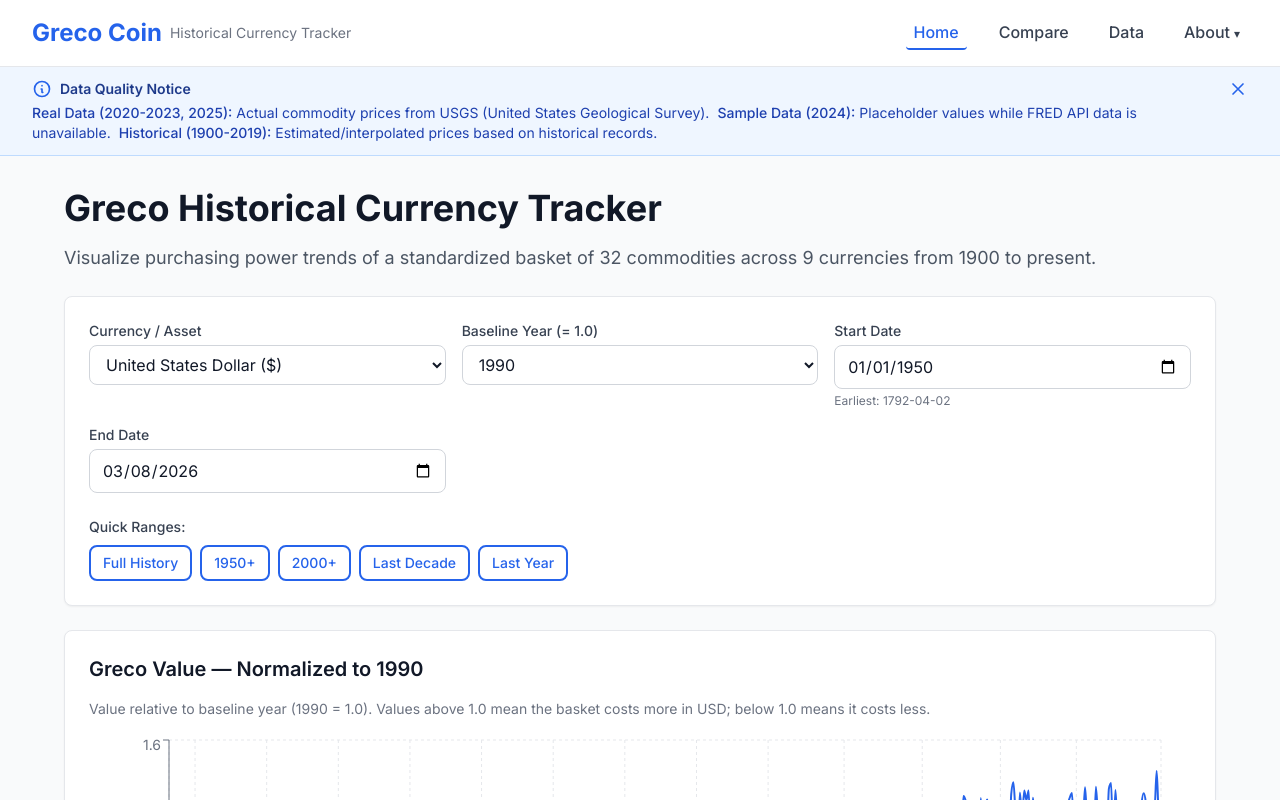
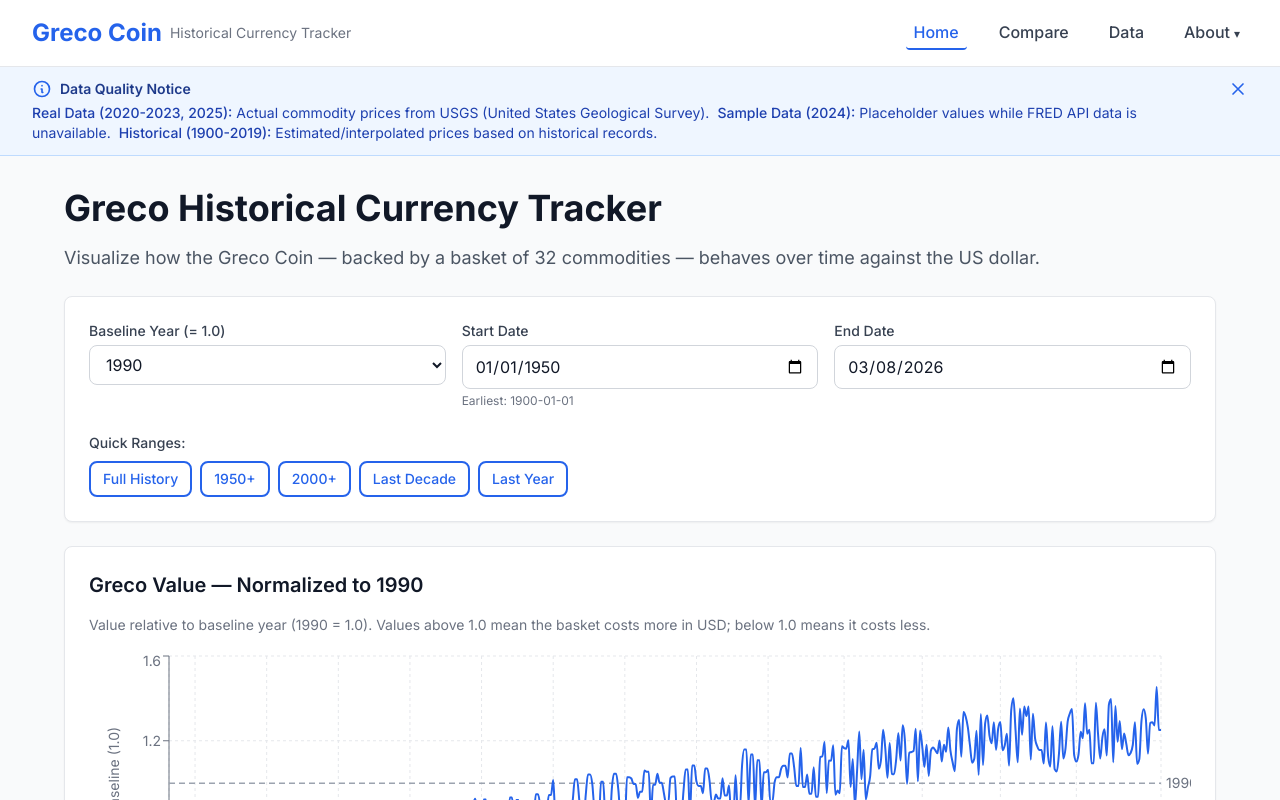
Before and after one commit to jemustain/greco-coin, a Next.js app: page / in a window 1280 px wide. Shown: the top 800 px of the page. Built offline with nearby package versions, Linux system fonts and the light colour scheme.

Commit message:
refactor: scope homepage to USD only, remove currency selector

```diff
--- a/src/app/page.tsx
+++ b/src/app/page.tsx
@@ -21,12 +21,11 @@ import ChartControls from '@/components/charts/ChartControls'
 import TimeSeriesChart from '@/components/charts/TimeSeriesChart'
 import CommoditySelector from '@/components/charts/CommoditySelector'
 import Loading from '@/components/ui/Loading'
-import { loadCurrencies, loadCommodities } from '@/lib/data/loader'
+import { loadCommodities } from '@/lib/data/loader'
 import { convertToTimeSeriesData, sampleDataForPerformance, assignColors } from '@/lib/utils/chart'
 import { normalizeToBaseline, getAvailableYears, normalizePricesToBaseline } from '@/lib/utils/normalize'
 import { presetRanges } from '@/lib/utils/date'
 import { formatDate } from '@/lib/utils/date'
-import { Currency } from '@/lib/types/currency'
 import { TimeSeriesDataPoint } from '@/lib/utils/chart'
 
 interface CommodityInfo {
@@ -51,8 +50,6 @@ const COMMODITY_COLORS = [
 ]
 
 export default function HomePage() {
-  const [currencies, setCurrencies] = useState<Currency[]>([])
-  const [selectedCurrency, setSelectedCurrency] = useState('USD')
   const [startDate, setStartDate] = useState(presetRanges.modern.start)
   const [endDate, setEndDate] = useState(presetRanges.modern.end)
   const [chartData, setChartData] = useState<TimeSeriesDataPoint[]>([])
@@ -67,11 +64,10 @@ export default function HomePage() {
   const [commodityLoading, setCommodityLoading] = useState(false)
   const [commodityMetadata, setCommodityMetadata] = useState<Record<string, { name: string }>>({})
 
-  // Load currencies and commodities on mount
+  // Load commodities on mount
   useEffect(() => {
-    Promise.all([loadCurrencies(), loadCommodities()])
-      .then(([currencyData, commodityData]) => {
-        setCurrencies(currencyData)
+    loadCommodities()
+      .then((commodityData) => {
         setAllCommodities(
           commodityData.map((c) => ({
             id: c.id,
@@ -88,16 +84,14 @@ export default function HomePage() {
       })
   }, [])
 
-  // Load chart data when currency or dates change
+  // Load chart data when dates change
   useEffect(() => {
-    if (!selectedCurrency) return
-
     setLoading(true)
     setError(null)
 
     const startDateStr = startDate.toISOString().split('T')[0]
     const endDateStr = endDate.toISOString().split('T')[0]
-    const url = `/api/greco-timeseries?startDate=${startDateStr}&endDate=${endDateStr}&currency=${selectedCurrency}&interval=monthly`
+    const url = `/api/greco-timeseries?startDate=${startDateStr}&endDate=${endDateStr}&currency=USD&interval=monthly`
 
     fetch(url)
       .then((res) => {
@@ -118,7 +112,7 @@ export default function HomePage() {
         setError('Failed to calculate Greco values: ' + err.message)
         setLoading(false)
       })
-  }, [selectedCurrency, startDate, endDate])
+  }, [startDate, endDate])
 
   // Normalize Greco data
   const normalizedChartData = useMemo(
@@ -211,16 +205,13 @@ export default function HomePage() {
             Greco Historical Currency Tracker
           </h1>
           <p className="text-lg text-gray-600">
-            Visualize purchasing power trends of a standardized basket of 32 commodities
-            across 9 currencies from 1900 to present.
+            Visualize how the Greco Coin — backed by a basket of 32 commodities — behaves
+            over time against the US dollar.
           </p>
         </div>
 
         {/* Controls */}
         <ChartControls
-          currencies={currencies}
-          selectedCurrency={selectedCurrency}
-          onCurrencyChange={setSelectedCurrency}
           startDate={startDate}
           endDate={endDate}
           onDateRangeChange={handleDateRangeChange}
@@ -236,7 +227,7 @@ export default function HomePage() {
           </h2>
           <p className="text-sm text-gray-500 mb-4">
             Value relative to baseline year ({baselineYear} = 1.0). Values above 1.0 mean
-            the basket costs more in {selectedCurrency}; below 1.0 means it costs less.
+            the basket costs more in USD; below 1.0 means it costs less.
           </p>
 
           {loading && (
@@ -310,14 +301,14 @@ export default function HomePage() {
                     }}
                   />
                   <Tooltip
-                    formatter={(value: number) => [value.toFixed(3), `Greco (${selectedCurrency})`]}
+                    formatter={(value: number) => [value.toFixed(3), `Greco ($USD)`]}
                     labelFormatter={(label) => label}
                   />
                   <Legend wrapperStyle={{ fontSize: '0.875rem' }} iconType="line" />
                   <Line
                     type="monotone"
                     dataKey="value"
-                    name={`Greco Value (${selectedCurrency})`}
+                    name={`Greco Value ($USD)`}
                     stroke="#2563eb"
                     strokeWidth={2}
                     dot={false}
--- a/src/components/charts/ChartControls.tsx
+++ b/src/components/charts/ChartControls.tsx
@@ -12,7 +12,7 @@ import { presetRanges } from '@/lib/utils/date'
 import { Currency } from '@/lib/types/currency'
 
 interface ChartControlsProps {
-  currencies: Currency[]
+  currencies?: Currency[]
   // Single-select mode (for main charts)
   selectedCurrency?: string
   onCurrencyChange?: (currencyId: string) => void
@@ -50,8 +50,8 @@ export default function ChartControls({
   // Get the earliest inception date from selected currencies
   const earliestInceptionDate = useMemo(() => {
     const activeCurrencies = isMultiSelect
-      ? currencies.filter((c) => selectedCurrencies.includes(c.id))
-      : currencies.filter((c) => c.id === selectedCurrency)
+      ? (currencies || []).filter((c) => selectedCurrencies.includes(c.id))
+      : (currencies || []).filter((c) => c.id === selectedCurrency)
 
     if (activeCurrencies.length === 0) return new Date('1900-01-01')
 
@@ -109,7 +109,7 @@ export default function ChartControls({
   // Select All handler
   const handleSelectAll = () => {
     if (!onCurrenciesChange) return
-    const allIds = currencies.slice(0, maxSelections).map((c) => c.id)
+    const allIds = (currencies || []).slice(0, maxSelections).map((c) => c.id)
     onCurrenciesChange(allIds)
   }
 
@@ -122,7 +122,7 @@ export default function ChartControls({
   // Get inception date info for warning message
   const getInceptionInfo = () => {
     if (!isMultiSelect && selectedCurrency) {
-      const currency = currencies.find((c) => c.id === selectedCurrency)
+      const currency = (currencies || []).find((c) => c.id === selectedCurrency)
       return currency?.name || 'The selected currency'
     }
     return 'One or more selected currencies'
@@ -159,7 +159,7 @@ export default function ChartControls({
 
       <div className="grid grid-cols-1 md:grid-cols-3 gap-4">
         {/* Currency Selector - Single Select Mode */}
-        {!isMultiSelect && (
+        {!isMultiSelect && currencies && currencies.length > 0 && (
           <div>
             <Select
               label="Currency / Asset"
@@ -191,7 +191,7 @@ export default function ChartControls({
         )}
 
         {/* Currency Selector - Multi Select Mode */}
-        {isMultiSelect && (
+        {isMultiSelect && currencies && currencies.length > 0 && (
           <div className="md:col-span-3">
             <div className="flex items-center justify-between mb-2">
               <label className="block text-sm font-medium text-gray-700">
```
